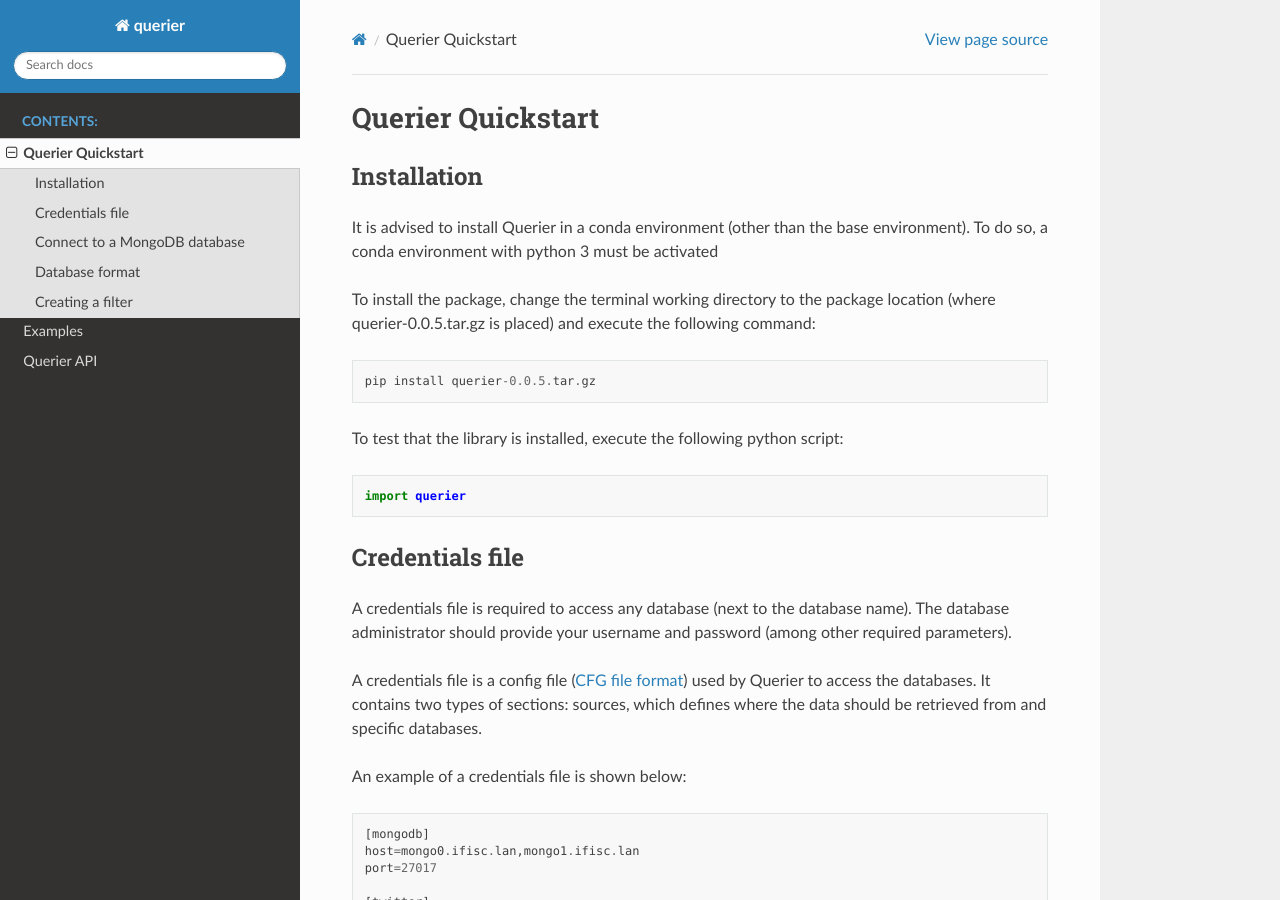
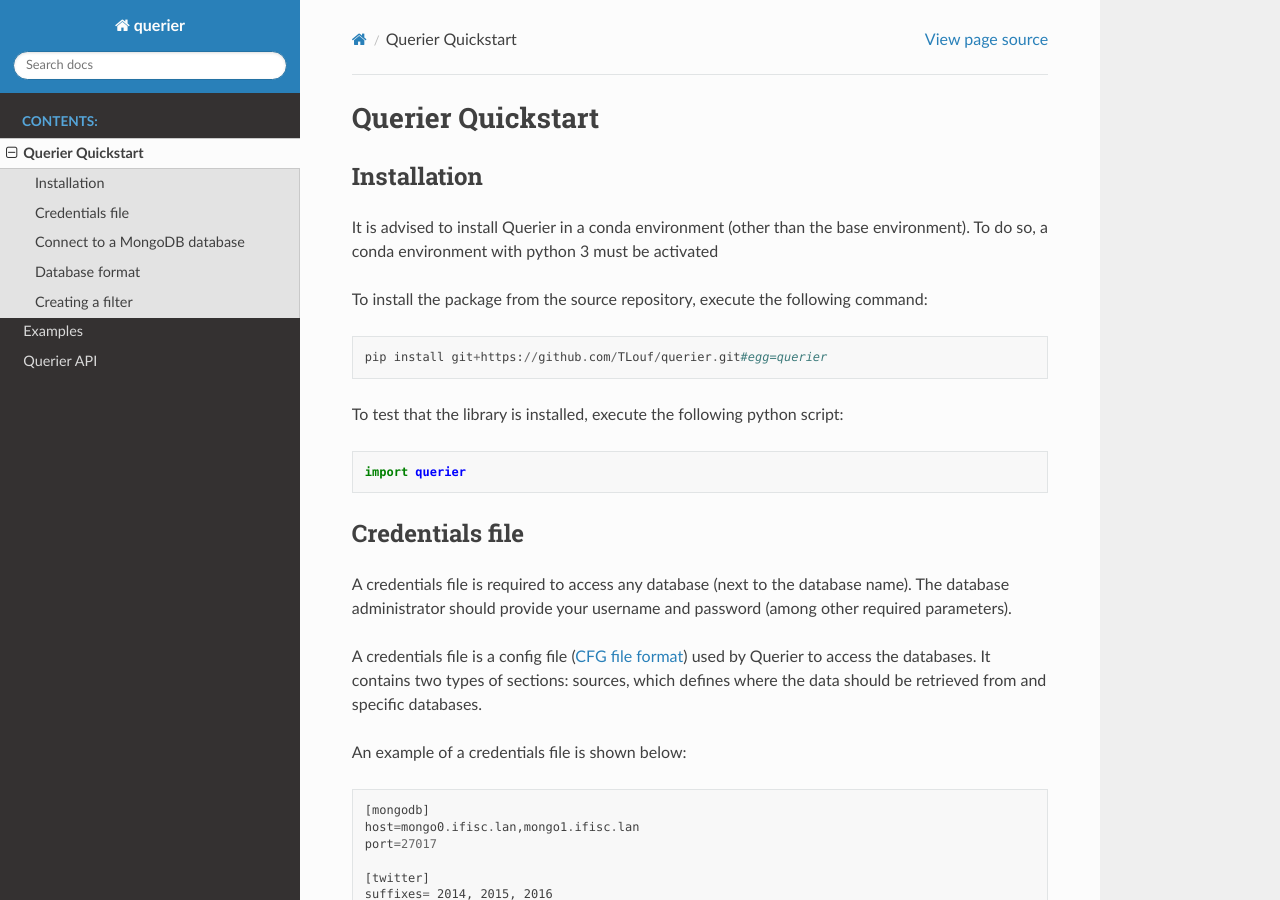
Before and after one commit to TLouf/querier, a Sphinx documentation site: the page built from doc/source/quickstart.rst, in a window 1280 px wide and 900 px high. Built offline with Sphinx 7.4.7 and the Read the Docs theme 2.0.0, drawn with Linux system fonts in a browser that asks for light colours.

Commit message:
Update install instruction

```diff
--- a/doc/source/quickstart.rst
+++ b/doc/source/quickstart.rst
@@ -7,11 +7,10 @@
 It is advised to install Querier in a conda environment (other than the base environment).
 To do so, a conda environment with python 3 must be activated
 
-To install the package, change the terminal working directory to the
-package location (where querier-0.0.5.tar.gz is placed) and execute the
+To install the package from the source repository, execute the
 following command::
 
-    pip install querier-0.0.5.tar.gz
+    pip install git+https://github.com/TLouf/querier.git#egg=querier
 
 
 To test that the library is installed, execute the following python script::
```
